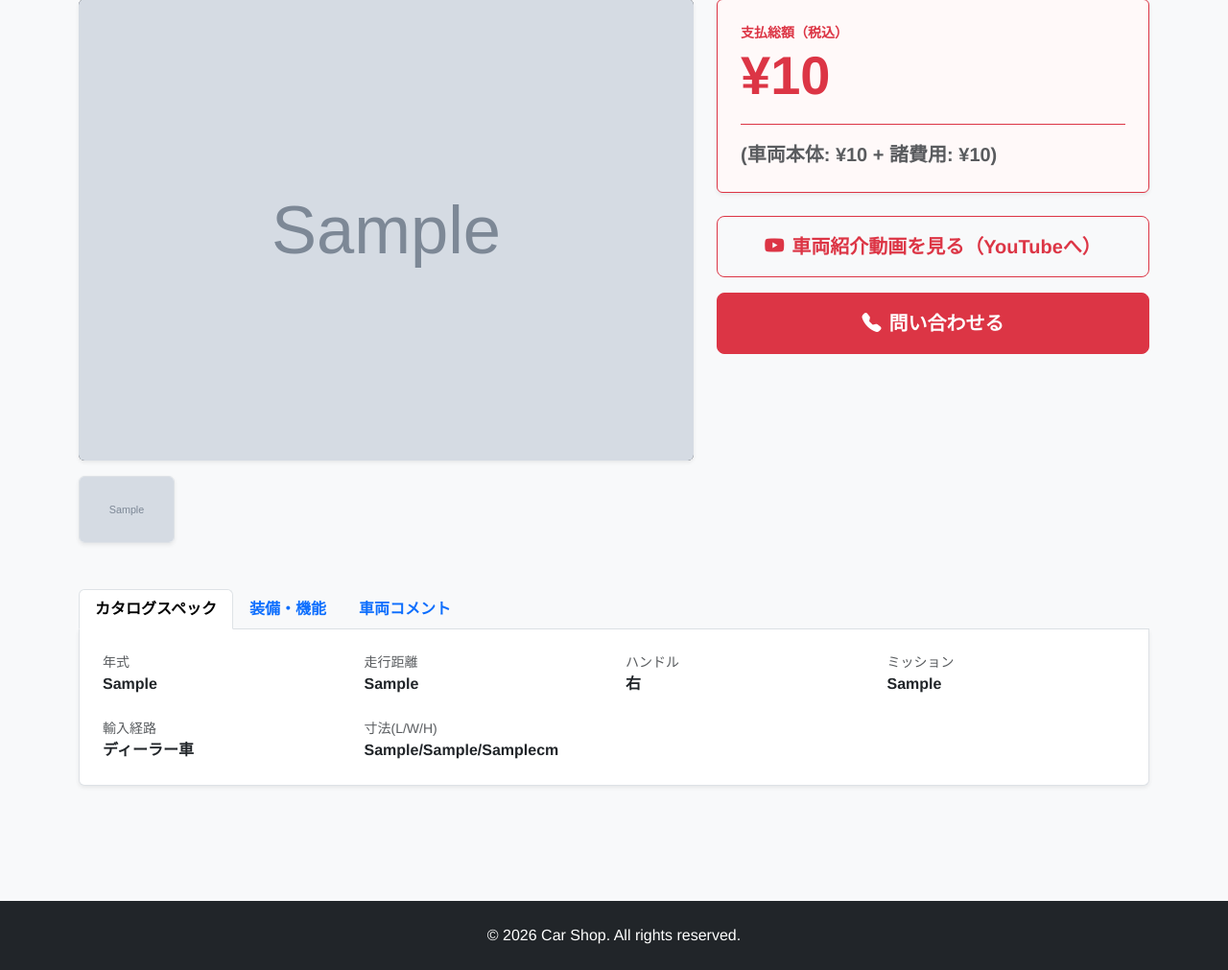
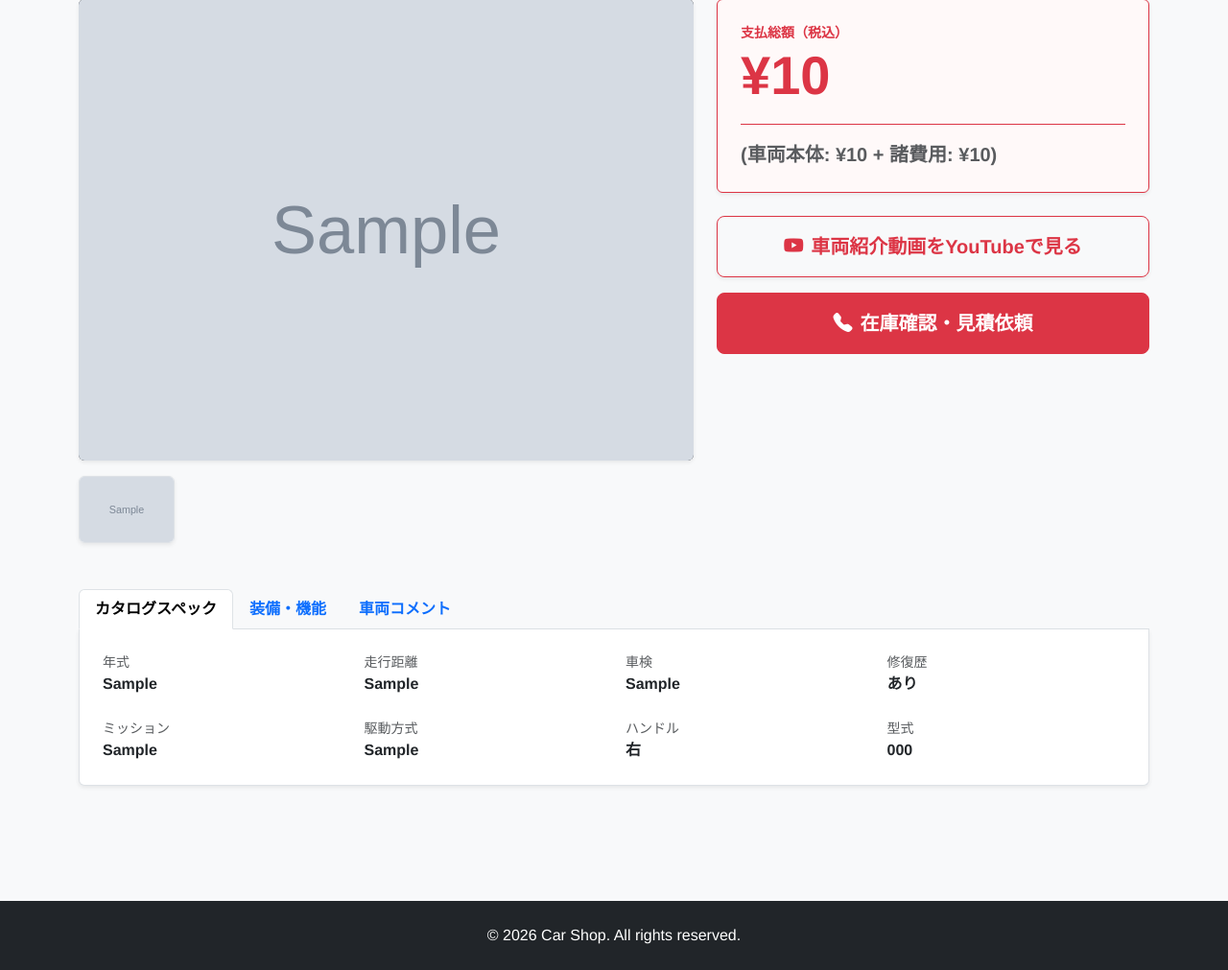
Before and after one commit to shinyaokubo-ai/car_shop, a Django app: page /1/ in a window 1280 px wide. Shown: the part 207-1218 px from the top of the page at 96% size. Run offline with Django 5.2, Linux system fonts and the light colour scheme; tables that the repository leaves empty hold one stand-in row (values such as "Sample post"); grey boxes marked "Sample" are stand-in pictures.

Commit message:
装備品全表示とタブデザインの完全復旧

```diff
--- a/cars/templates/cars/car_detail.html
+++ b/cars/templates/cars/car_detail.html
@@ -2,6 +2,13 @@
 {% load humanize %}
 
 {% block content %}
+<style>
+    /* 装備リストのスタイル：あるものは青、ないものは薄いグレー */
+    .eq-yes { color: #0d6efd; font-weight: bold; }
+    .eq-no { color: #adb5bd; }
+    .eq-icon { width: 20px; display: inline-block; text-align: center; }
+</style>
+
 <div class="container py-4">
     <div class="mb-4">
         <h1 class="h2 fw-bold mb-1">{{ car.title }}</h1>
@@ -35,14 +42,14 @@
 
             {% if car.youtube_url %}
             <div class="d-grid mb-3">
-                <a href="{{ car.youtube_url }}" target="_blank" class="btn btn-outline-danger btn-lg fw-bold py-3">
-                    <i class="bi bi-youtube me-2"></i>車両紹介動画を見る（YouTubeへ）
+                <a href="{{ car.youtube_url }}" target="_blank" class="btn btn-outline-danger btn-lg fw-bold py-3 shadow-sm">
+                    <i class="bi bi-youtube me-2"></i>車両紹介動画をYouTubeで見る
                 </a>
             </div>
             {% endif %}
 
             <div class="d-grid gap-2">
-                <a href="tel:03-XXXX-XXXX" class="btn btn-danger btn-lg fw-bold py-3"><i class="bi bi-telephone-fill me-2"></i>問い合わせる</a>
+                <a href="tel:03-XXXX-XXXX" class="btn btn-danger btn-lg fw-bold py-3"><i class="bi bi-telephone-fill me-2"></i>在庫確認・見積依頼</a>
             </div>
         </div>
     </div>
@@ -58,47 +65,58 @@
             <div class="row row-cols-2 row-cols-md-4 g-4">
                 <div class="col"><small class="text-muted d-block">年式</small><strong>{{ car.registration_year }}</strong></div>
                 <div class="col"><small class="text-muted d-block">走行距離</small><strong>{{ car.mileage }}</strong></div>
+                <div class="col"><small class="text-muted d-block">車検</small><strong>{{ car.inspection }}</strong></div>
+                <div class="col"><small class="text-muted d-block">修復歴</small><strong>{{ car.repair_history }}</strong></div>
+                <div class="col"><small class="text-muted d-block">ミッション</small><strong>{{ car.transmission }}</strong></div>
+                <div class="col"><small class="text-muted d-block">駆動方式</small><strong>{{ car.drive_system|default:"-" }}</strong></div>
                 <div class="col"><small class="text-muted d-block">ハンドル</small><strong>{{ car.handle }}</strong></div>
-                <div class="col"><small class="text-muted d-block">ミッション</small><strong>{{ car.transmission }}</strong></div>
-                <div class="col"><small class="text-muted d-block">輸入経路</small><strong>{{ car.import_route }}</strong></div>
-                <div class="col"><small class="text-muted d-block">寸法(L/W/H)</small><strong>{{ car.length }}/{{ car.width }}/{{ car.height }}cm</strong></div>
+                <div class="col"><small class="text-muted d-block">型式</small><strong>{{ car.model_code }}</strong></div>
             </div>
         </div>
 
         <div class="tab-pane fade" id="equipment">
             <div class="row g-4">
                 <div class="col-md-4">
-                    <h6 class="fw-bold text-primary mb-3">安全・基本装備</h6>
+                    <h6 class="fw-bold border-bottom pb-2 mb-3">安全・基本装備</h6>
                     <ul class="list-unstyled">
-                        <li>{% if car.has_aircon %}○{% else %}×{% endif %} エアコン</li>
-                        <li>{% if car.has_abs %}○{% else %}×{% endif %} ABS</li>
-                        <li>{% if car.has_esc %}○{% else %}×{% endif %} 横滑り防止</li>
-                        <li>{% if car.has_back_camera %}○{% else %}×{% endif %} バックカメラ</li>
-                        <li>{% if car.has_smart_key %}○{% else %}×{% endif %} スマートキー</li>
-                        <li>{% if car.has_etc %}○{% else %}×{% endif %} ETC</li>
+                        <li class="{% if car.has_aircon %}eq-yes{% else %}eq-no{% endif %}"><span class="eq-icon">{% if car.has_aircon %}○{% else %}×{% endif %}</span> エアコン</li>
+                        <li class="{% if car.has_abs %}eq-yes{% else %}eq-no{% endif %}"><span class="eq-icon">{% if car.has_abs %}○{% else %}×{% endif %}</span> ABS</li>
+                        <li class="{% if car.has_esc %}eq-yes{% else %}eq-no{% endif %}"><span class="eq-icon">{% if car.has_esc %}○{% else %}×{% endif %}</span> 横滑り防止</li>
+                        <li class="{% if car.has_collision_safety %}eq-yes{% else %}eq-no{% endif %}"><span class="eq-icon">{% if car.has_collision_safety %}○{% else %}×{% endif %}</span> 衝突軽減ブレーキ</li>
+                        <li class="{% if car.has_cruise_control %}eq-yes{% else %}eq-no{% endif %}"><span class="eq-icon">{% if car.has_cruise_control %}○{% else %}×{% endif %}</span> クルコン</li>
+                        <li class="{% if car.has_back_camera %}eq-yes{% else %}eq-no{% endif %}"><span class="eq-icon">{% if car.has_back_camera %}○{% else %}×{% endif %}</span> バックカメラ</li>
+                        <li class="{% if car.has_etc %}eq-yes{% else %}eq-no{% endif %}"><span class="eq-icon">{% if car.has_etc %}○{% else %}×{% endif %}</span> ETC</li>
+                        <li class="{% if car.has_smart_key %}eq-yes{% else %}eq-no{% endif %}"><span class="eq-icon">{% if car.has_smart_key %}○{% else %}×{% endif %}</span> スマートキー</li>
                     </ul>
                 </div>
                 <div class="col-md-4">
-                    <h6 class="fw-bold text-success mb-3">内装・外装</h6>
+                    <h6 class="fw-bold border-bottom pb-2 mb-3">外装・内装</h6>
                     <ul class="list-unstyled">
-                        <li>{% if car.has_leather_seat %}○{% else %}×{% endif %} 本革シート</li>
-                        <li>{% if car.has_sunroof %}○{% else %}×{% endif %} サンルーフ</li>
-                        <li>{% if car.has_led_headlight %}○{% else %}×{% endif %} LEDライト</li>
+                        <li class="{% if car.has_leather_seat %}eq-yes{% else %}eq-no{% endif %}"><span class="eq-icon">{% if car.has_leather_seat %}○{% else %}×{% endif %}</span> 本革シート</li>
+                        <li class="{% if car.has_sunroof %}eq-yes{% else %}eq-no{% endif %}"><span class="eq-icon">{% if car.has_sunroof %}○{% else %}×{% endif %}</span> サンルーフ</li>
+                        <li class="{% if car.has_aluminum_wheel %}eq-yes{% else %}eq-no{% endif %}"><span class="eq-icon">{% if car.has_aluminum_wheel %}○{% else %}×{% endif %}</span> アルミホイール</li>
+                        <li class="{% if car.has_led_headlight %}eq-yes{% else %}eq-no{% endif %}"><span class="eq-icon">{% if car.has_led_headlight %}○{% else %}×{% endif %}</span> LEDライト</li>
+                        <li class="{% if car.has_seat_heater %}eq-yes{% else %}eq-no{% endif %}"><span class="eq-icon">{% if car.has_seat_heater %}○{% else %}×{% endif %}</span> シートヒーター</li>
                     </ul>
                 </div>
                 <div class="col-md-4">
-                    <h6 class="fw-bold text-info mb-3">車歴・書類</h6>
+                    <h6 class="fw-bold border-bottom pb-2 mb-3">ナビ・オーディオ</h6>
                     <ul class="list-unstyled">
-                        <li>{% if car.has_one_owner %}○{% else %}×{% endif %} ワンオーナー</li>
-                        <li>{% if car.has_warranty %}○{% else %}×{% endif %} 保証書</li>
-                        <li>{% if car.has_record_book %}○{% else %}×{% endif %} 記録簿</li>
+                        <li class="{% if car.has_hdd_navi %}eq-yes{% else %}eq-no{% endif %}"><span class="eq-icon">{% if car.has_hdd_navi %}○{% else %}×{% endif %}</span> HDDナビ</li>
+                        <li class="{% if car.has_bluetooth %}eq-yes{% else %}eq-no{% endif %}"><span class="eq-icon">{% if car.has_bluetooth %}○{% else %}×{% endif %}</span> Bluetooth</li>
+                        <li class="{% if car.has_fullseg_tv %}eq-yes{% else %}eq-no{% endif %}"><span class="eq-icon">{% if car.has_fullseg_tv %}○{% else %}×{% endif %}</span> フルセグTV</li>
+                        <li class="{% if car.has_usb_input %}eq-yes{% else %}eq-no{% endif %}"><span class="eq-icon">{% if car.has_usb_input %}○{% else %}×{% endif %}</span> USB入力</li>
                     </ul>
                 </div>
             </div>
         </div>
 
         <div class="tab-pane fade" id="comment">
-            <div style="white-space: pre-wrap; line-height: 1.8;">{{ car.comment }}</div>
+            <div class="mb-4" style="white-space: pre-wrap; line-height: 1.8;">{{ car.comment }}</div>
+            {% if car.equipment_option %}
+                <h6 class="fw-bold border-top pt-3">オプション装備詳細</h6>
+                <p class="small text-muted">{{ car.equipment_option }}</p>
+            {% endif %}
         </div>
     </div>
 </div>
```
